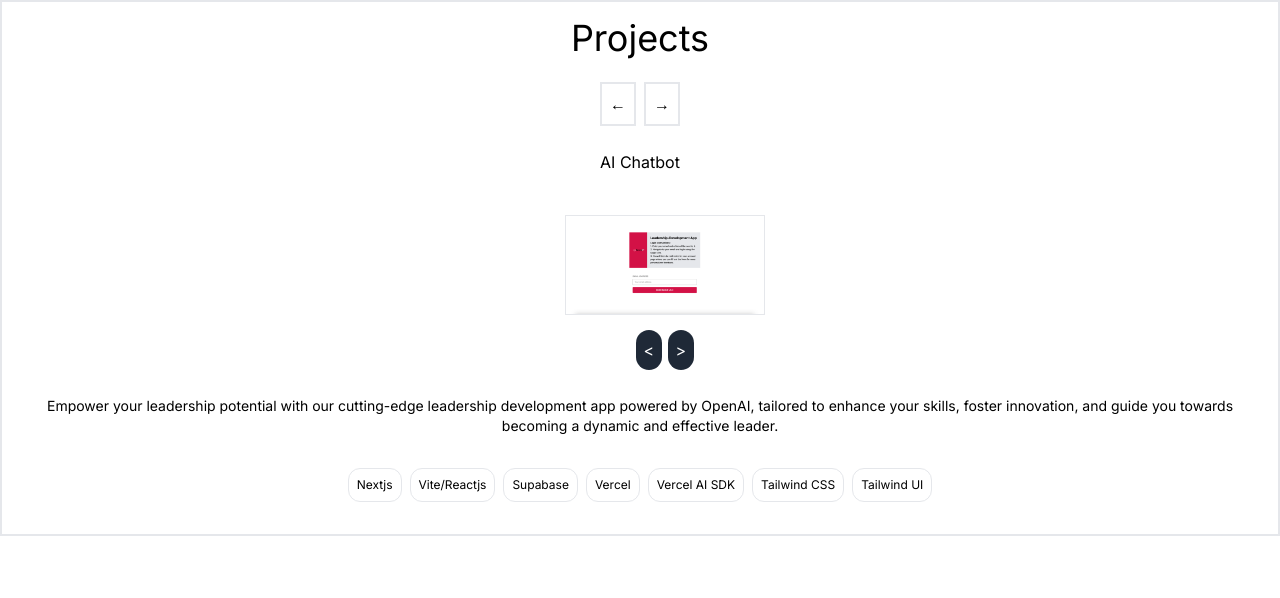
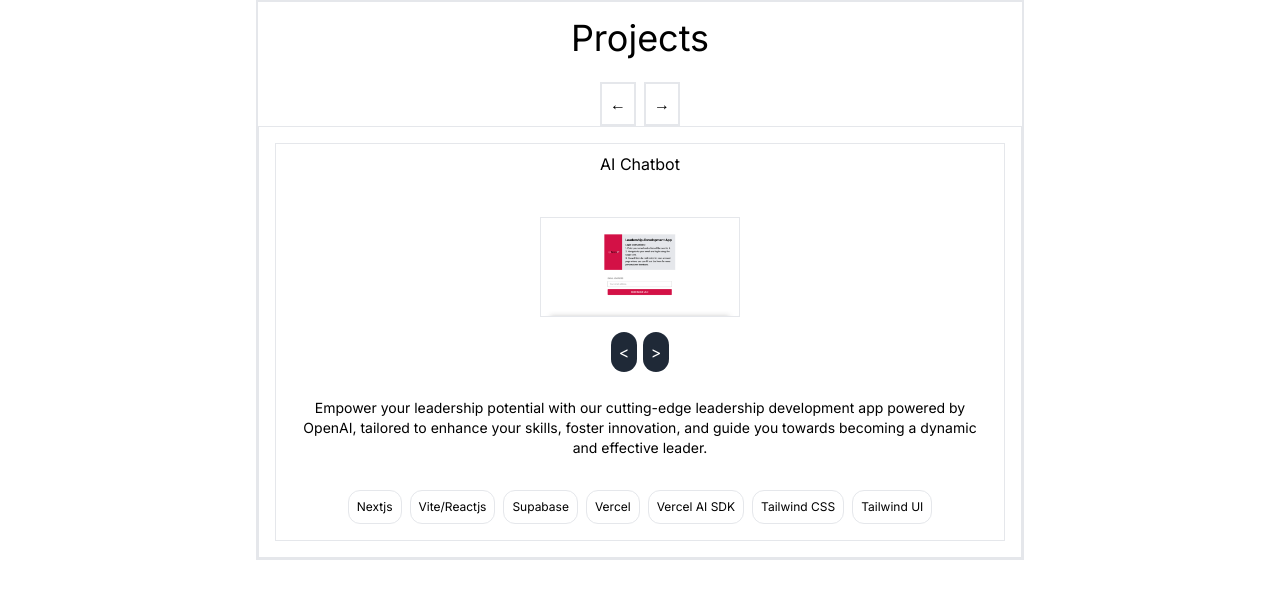
Before and after one commit to mzsellem/marleysz, a Next.js app: page /projects in a window 1280 px wide. Shown: the top 598 px of the page. Built offline with nearby package versions, Linux system fonts and the light colour scheme.

Commit message:
center projects

```diff
--- a/app/globals.css
+++ b/app/globals.css
@@ -17,7 +17,6 @@
 } */
 
 .image-slideshow {
-  margin-left: 4%;
   width: 200px; /* Set your desired width */
   height: 150px; /* Set your desired height */
   object-fit: cover; /* Optional: This property ensures the images maintain their aspect ratio and cover the defined dimensions. */
--- a/app/projects/page.jsx
+++ b/app/projects/page.jsx
@@ -84,7 +84,7 @@ export default function Projects() {
 
    return (
       <>
-         <div className="border">
+         <div className="border mx-auto max-w-screen-md">
             <div className="flex flex-col justify-center text-center border">
                <div className="text-4xl mb-6 mt-4">Projects</div>
                <div className="space-x-2">
@@ -98,8 +98,8 @@ export default function Projects() {
                      &rarr;
                   </button>
                </div>
-               <div className="flex flex-row items-center p-4">
-                  <div className="w-full">
+               <div className="flex flex-row items-center p-4 border">
+                  <div className="w-full border">
                      <Project
                         images={currentProject.images}
                         title={currentProject.title}
```
